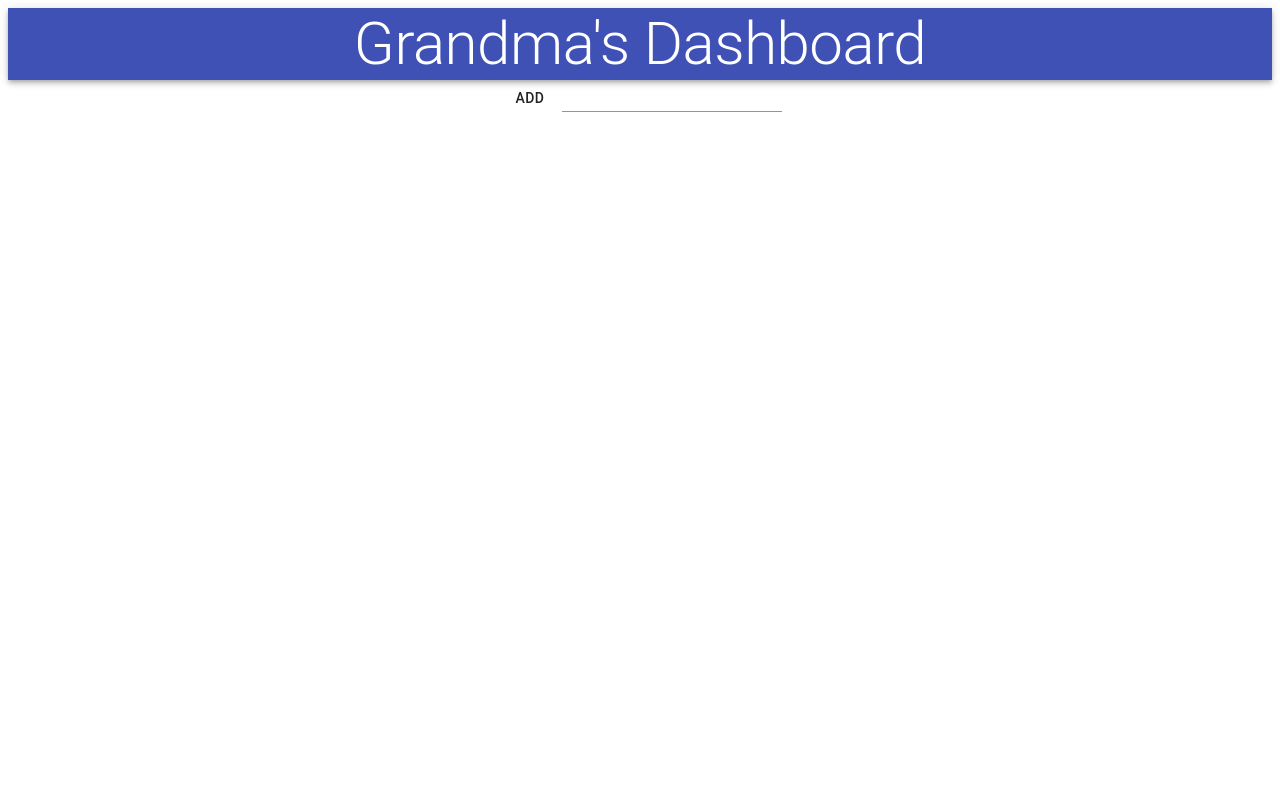
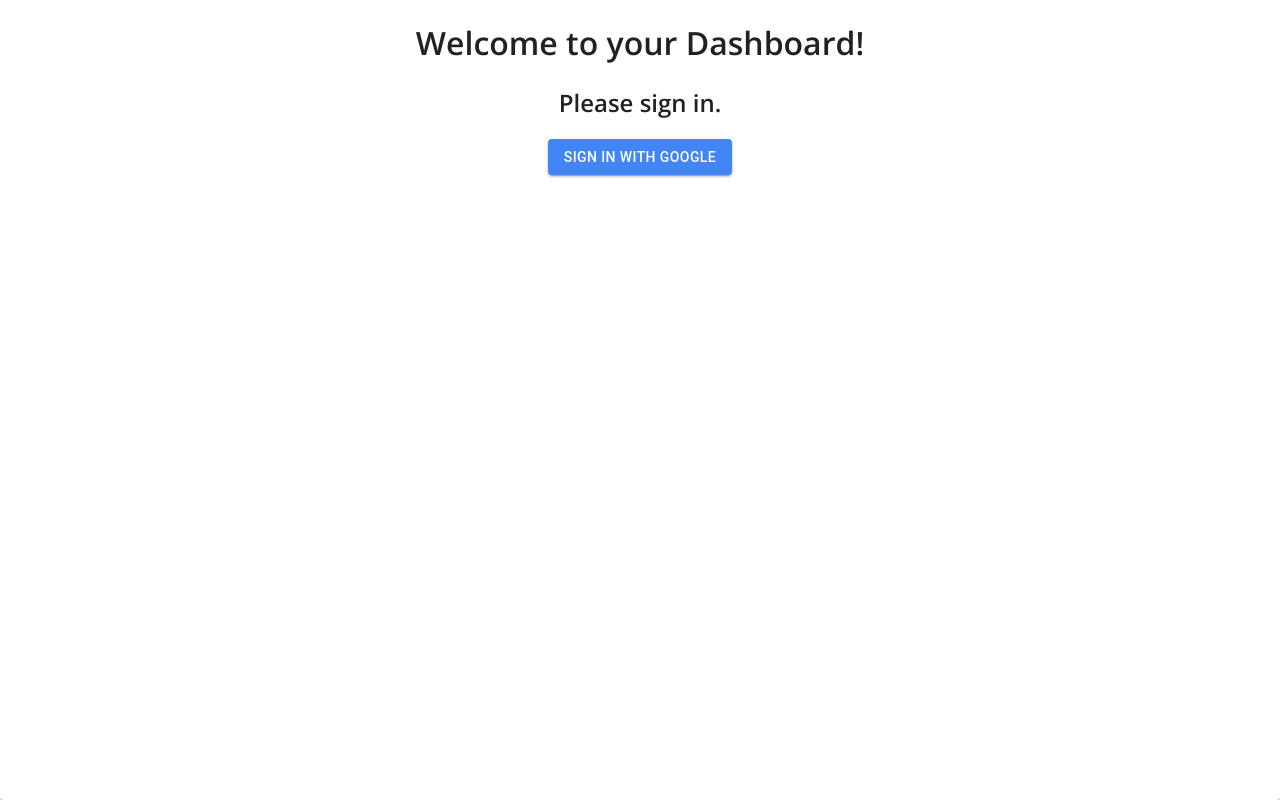
Before and after one commit to jashment/grandmas-dashboard, a React (Create React App) app: page / in a window 1280 px wide. Built offline with nearby package versions, Linux system fonts and the light colour scheme; no server answers; the database is empty.

Commit message:
Add Firebase sign in/layout/color

```diff
--- a/public/index.html
+++ b/public/index.html
@@ -1,14 +1,12 @@
 <!DOCTYPE html>
 <html lang="en">
+
 <head>
   <meta charset="utf-8" />
   <link rel="icon" href="%PUBLIC_URL%/favicon.ico" />
   <meta name="viewport" content="width=device-width, initial-scale=1" />
   <meta name="theme-color" content="#000000" />
-    <meta
-      name="description"
-      content="Web site created using create-react-app"
-    />
+  <meta name="description" content="Web site created using create-react-app" />
   <link rel="apple-touch-icon" href="%PUBLIC_URL%/logo192.png" />
   <!--
       manifest.json provides metadata used when your web app is installed on a
@@ -24,8 +22,10 @@
       work correctly both with client-side routing and a non-root public URL.
       Learn how to configure a non-root public URL by running `npm run build`.
     -->
+  <link href="https://fonts.googleapis.com/css2?family=Open+Sans:wght@300;400;600&display=swap" rel="stylesheet">
   <title>React App</title>
 </head>
+
 <body>
   <noscript>You need to enable JavaScript to run this app.</noscript>
   <div id="root"></div>
@@ -40,4 +40,5 @@
       To create a production bundle, use `npm run build` or `yarn build`.
     -->
 </body>
+
 </html>
--- a/src/App.css
+++ b/src/App.css
@@ -1,8 +1,12 @@
-
+html, body, #root, .App {
+  height: 100%;
+  width: 100%;
+  margin: 0;
+  padding: 0;
+}
 
 .App {
   text-align: center;
-  padding: .5em;
 }
 
 .App-logo {
--- a/src/App.js
+++ b/src/App.js
@@ -1,13 +1,29 @@
-import React from 'react';
+import React, { useEffect, useState } from 'react';
 import './App.css';
 import Dashboard from './components/Dashboard'
 import HelpMessage from './components/HelpMessage'
+import SignIn from './components/SignIn'
+import * as firebase from 'firebase'
+
 
 const App = () => {
+  const [authUser, setAuthUser] = useState(null)
+  useEffect(() => {
+    firebase.auth().onAuthStateChanged(userAuth => {
+      setAuthUser(userAuth)
+    })
+  }, [authUser])
+
   return (
     <div className="App">
-      <HelpMessage />
-      <Dashboard />
+
+      <SignIn />
+      {authUser ?
+        <>
+          <HelpMessage />
+          <Dashboard />
+        </>
+        : null}
     </div>
   );
 }
--- a/src/components/AddWebsite/AddWebsite.css
+++ b/src/components/AddWebsite/AddWebsite.css
@@ -1,3 +1,9 @@
+header h2 {
+    background: #FF4E50;
+    background: #2980B9;
+    background: -webkit-linear-gradient(to right, #FFFFFF, #6DD5FA, #2980B9);
+    background: linear-gradient(to right, #FFFFFF, #6DD5FA, #2980B9);
+}
 @media only screen and (max-width: 600px) {
     form.addFormWeb {
         display: none;
--- a/src/components/AddWebsite/AddWebsite.js
+++ b/src/components/AddWebsite/AddWebsite.js
@@ -10,7 +10,7 @@
     return (
         <div>
             <AppBar position="relative">
-                <Typography edge="end" variant="h2">Grandma's Dashboard</Typography>
+                <Typography edge="end" variant="h2">Visual Bookmark</Typography>
             </AppBar>
 
             <form className="addFormWeb" onSubmit={getWebsiteImage}>
--- a/src/components/SignIn/SignIn-Container.js
+++ b/src/components/SignIn/SignIn-Container.js
@@ -1,11 +1,49 @@
-import React from 'react'
+import React, { useState, useEffect } from 'react'
 import SignIn from './SignIn'
 import * as firebase from 'firebase'
 
 var provider = new firebase.auth.GoogleAuthProvider();
 
 const SignInContainer = () => {
+    const [authUser, setAuthUser] = useState(null)
 
+    const handleSignInWithGoogle = () => {
+        firebase.auth().setPersistence(firebase.auth.Auth.Persistence.LOCAL).then(() => {
+            return firebase.auth().signInWithPopup(provider).then(function (result) {
+                // This gives you a Google Access Token. You can use it to access the Google API.
+                var token = result.credential.accessToken;
+                // The signed-in user info.
+                var user = result.user;
+                firebase.database().ref('/users').push({
+                    email: user.email,
+                    uid: user.uid,
+                    name: user.displayName,
+                    token: token
+                })
+            }).catch(function (error) {
+                console.log(error)
+            });
+        })
+
+    }
+
+    const handleSignOut = () => {
+        firebase.auth().signOut()
+    }
+
+
+    useEffect(() => {
+        firebase.auth().onAuthStateChanged(userAuth => {
+            setAuthUser(userAuth)
+        })
+    }, [authUser])
+    return (
+        <SignIn
+            authUser={authUser}
+            handleSignInWithGoogle={handleSignInWithGoogle}
+            handleSignOut={handleSignOut}
+        />
+    )
 }
 
 export default SignInContainer
--- /dev/null
+++ b/src/components/SignIn/SignIn.css
@@ -0,0 +1,25 @@
+div.welcomeCard button {
+    background-color: #4285F4;;
+}
+
+div.welcomeCard {
+    height: 100%;
+}
+
+@media only screen and (max-width: 600px) {
+    .signOutCard {
+        position: absolute;
+        bottom: 0;
+        margin: .5em;
+    }
+}
+
+@media only screen and (min-width: 605px) {
+    .signOutCard{
+        position: absolute;
+        bottom: 0;
+        left: 0;
+        margin: .5em;
+    }
+
+}
--- a/src/components/SignIn/SignIn.js
+++ b/src/components/SignIn/SignIn.js
@@ -1,7 +1,22 @@
 import React from 'react'
+import { Card, Button } from '@material-ui/core'
+import './SignIn.css'
 
-const SignIn = () => {
-
+const SignIn = ({ handleSignOut, handleSignInWithGoogle, authUser }) => {
+    if (authUser) {
+        return (
+            <Card className="signOutCard">
+                <Button variant="contained" color="secondary" onClick={handleSignOut}>Sign Out</Button>
+            </Card>
+        )
+    }
+    return (
+        <Card className="welcomeCard">
+            <h1>Welcome to your Dashboard!</h1>
+            <h2>Please sign in.</h2>
+            <Button variant="contained" color="primary" onClick={handleSignInWithGoogle}>Sign In With Google</Button>
+        </Card>
+    )
 }
 
 export default SignIn
--- a/src/components/SignIn/index.js
+++ b/src/components/SignIn/index.js
@@ -1,3 +1,3 @@
-import SignInContainer from './SignInContainer'
+import SignInContainer from './SignIn-Container'
 
 export default SignInContainer
--- a/src/index.css
+++ b/src/index.css
@@ -2,7 +2,7 @@
   margin: 0;
   padding: 0;
   overflow: hidden;
-  font-family: -apple-system, BlinkMacSystemFont, 'Segoe UI', 'Roboto', 'Oxygen',
+  font-family: 'Open Sans', -apple-system, BlinkMacSystemFont, 'Segoe UI', 'Roboto', 'Oxygen',
     'Ubuntu', 'Cantarell', 'Fira Sans', 'Droid Sans', 'Helvetica Neue',
     sans-serif;
   -webkit-font-smoothing: antialiased;
```
Also changed, not shown: public/manifest.json. Lines whose indentation alone changed are shown as unchanged.
